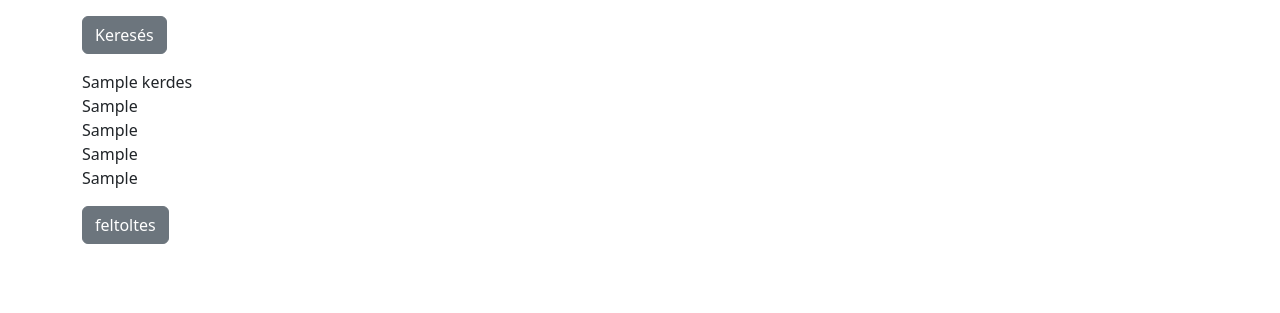
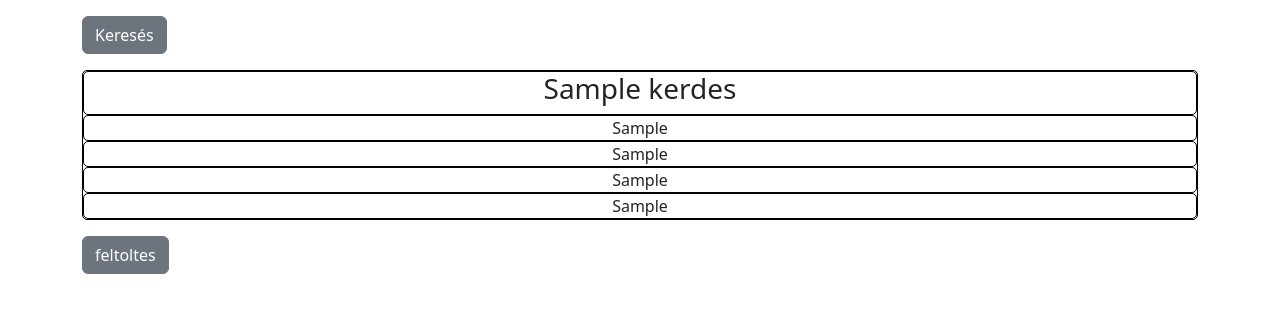
Before and after one commit to Kompleeex/Paal_Adam_A_Web, a Django app: template paal_adam_A_web/app/templates/index.html in a window 1280 px wide. Shown: the top 313 px of the page. Run offline with Django 4.2, Linux system fonts and the light colour scheme; the template is opened without the code that fills it: most values are stand-ins (such as "Sample title", 1, 10 or a date in 2020).

Commit message:
vizsga vegleges

```diff
--- /dev/null
+++ b/paal_adam_A_web/app/static/style.css
@@ -0,0 +1,7 @@
+.forma{
+
+    border: 1px solid black;
+    border-radius: 5px;
+    margin: auto;
+    text-align: center;
+}
--- a/paal_adam_A_web/app/templates/index.html
+++ b/paal_adam_A_web/app/templates/index.html
@@ -1,10 +1,12 @@
 <!DOCTYPE html>
 <html lang="en">
 <head>
+    {% load static %}
     <meta charset="UTF-8">
     <meta http-equiv="X-UA-Compatible" content="IE=edge">
     <meta name="viewport" content="width=device-width, initial-scale=1.0">
     <link href="https://cdn.jsdelivr.net/npm/bootstrap@5.2.3/dist/css/bootstrap.min.css" rel="stylesheet">
+    <link rel="stylesheet" type="text/css" href="{% static 'style.css' %}">
     <script src="https://cdn.jsdelivr.net/npm/bootstrap@5.2.3/dist/js/bootstrap.bundle.min.js"></script>
     <title>Index</title>
 </head>
@@ -19,18 +21,20 @@
                     {% endfor %}
                     <input class="btn btn-secondary mt-3 mb-3" type="submit" value="Keresés">
                 </form>
-        <div class="row">
+        <div class="row ">
             <div class = "col-md12">
                 {% for teszt in tesztekFilter.qs %}
-                    <div>
-                        <div>{{teszt.kerdes}}</div>
-                        <div>{{teszt.v1}}</div>
-                        <div>{{teszt.v2}}</div>
-                        <div>{{teszt.v3}}</div>
-                        <div>{{teszt.v4}}</div>
+                    <div class = "forma">
+                        <article class = "forma"><h3>{{teszt.kerdes}}</h3></article>
+                        <section>
+                            <div class = "forma">{{teszt.v1}}</div>
+                            <div class = "forma">{{teszt.v2}}</div>
+                            <div class = "forma">{{teszt.v3}}</div>
+                            <div class = "forma">{{teszt.v4}}</div>
+                        </section>
                     </div>
-                    <a class="btn btn-secondary mt-3 mb-3" href="{% url 'feltolt' %}">feltoltes</a>
                 {% endfor %}
+                <a class="btn btn-secondary mt-3 mb-3" href="{% url 'feltolt' %}">feltoltes</a>
             </div>
         </div>
         </div>
```
